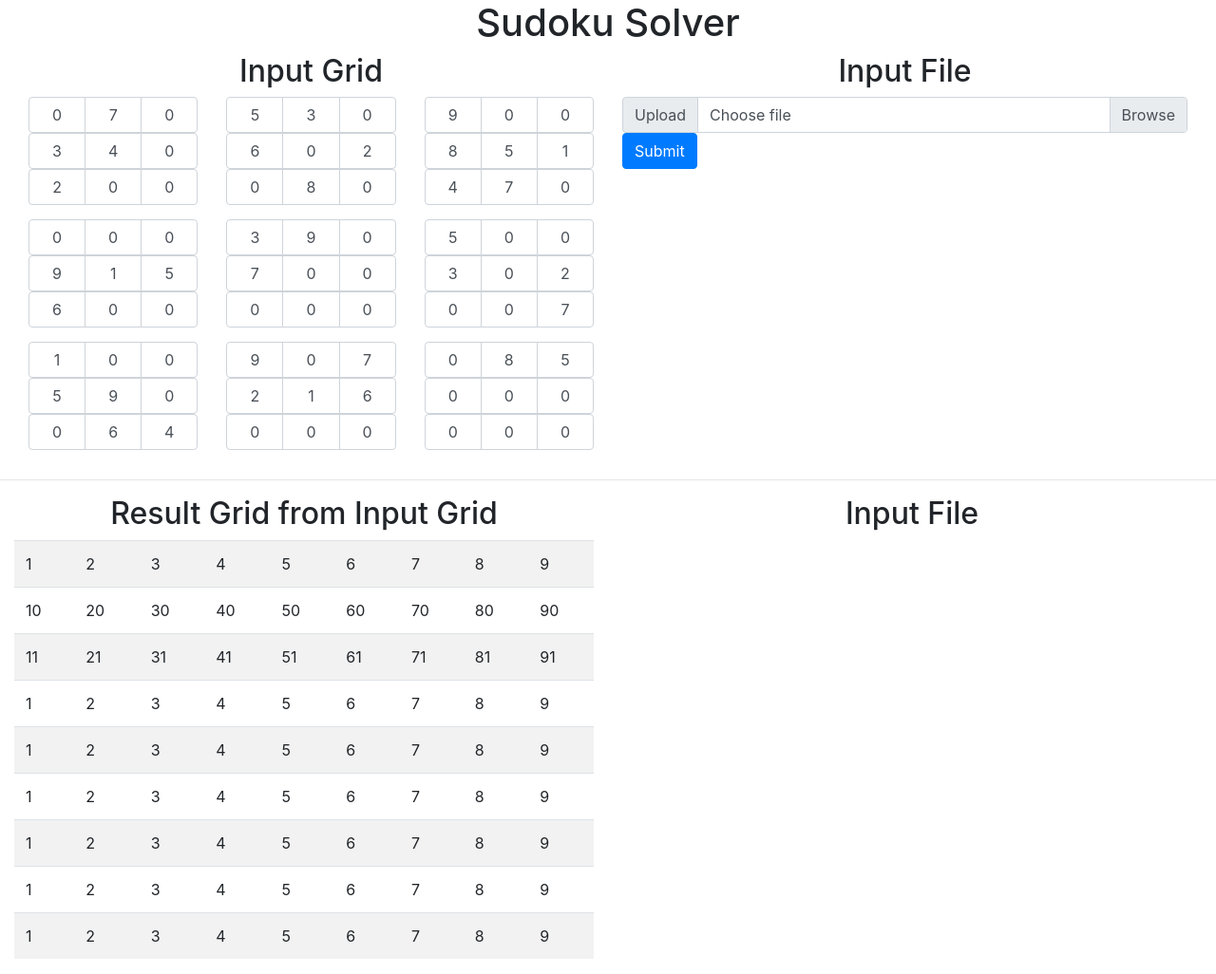
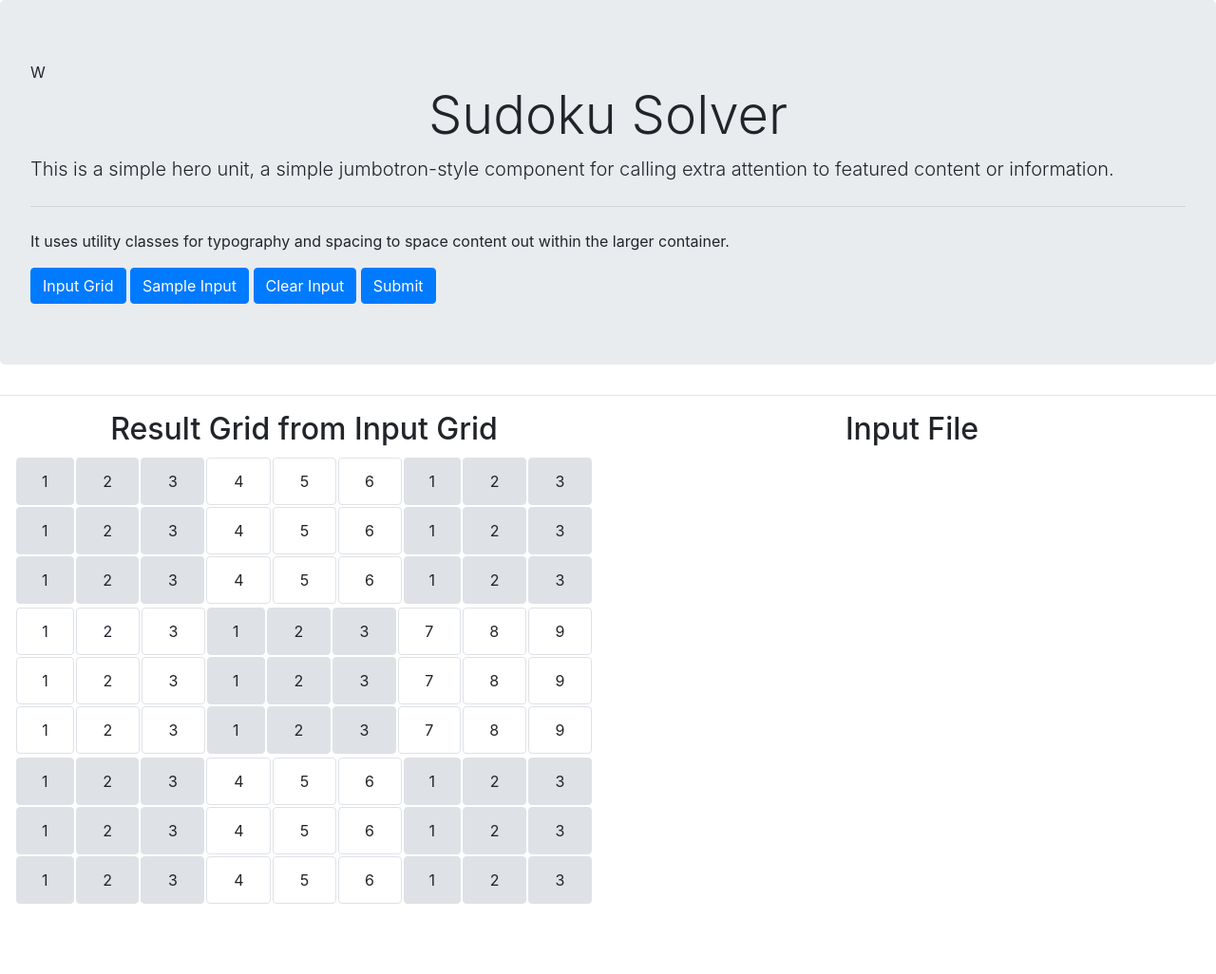
Before and after one commit to hieu-ng/sudoku-solver, a plain HTML site: page index.html in a window 1280 px wide. Shown: the whole page at 95% size. After the commit the page ends 954 px from the top, so only its background shows below. Drawn offline with nearby package versions, Linux system fonts and the light colour scheme.

Commit message:
fix solver & update UI

```diff
--- a/css/styles.css
+++ b/css/styles.css
@@ -5,3 +5,27 @@
 h1, h2, .form-control {
   text-align: center;
 }
+
+tr, td {
+/* background-color: red; */
+border-style: solid;
+text-align: center;
+border-radius: 0.25rem;
+border: 1px solid #dee2e6;
+border-collapse: separate;
+
+overflow: hidden;
+}
+
+#row-1, #row-2, #row-3 {
+  border-collapse: inherit;
+  margin-bottom: 0;
+}
+
+.gray {
+  background-color: #dee2e6;
+}
+
+.no-padding {
+  padding-right: 0;
+}
--- a/index.html
+++ b/index.html
@@ -16,30 +16,38 @@
 </head>
 
 <body>
+  <div class="jumbotron">W
+    <h1 class="display-4">Sudoku Solver</h1>
+    <p class="lead">This is a simple hero unit, a simple jumbotron-style component for calling extra attention to featured content or information.</p>
+    <hr class="my-4">
+    <p>It uses utility classes for typography and spacing to space content out within the larger container.</p>
 
-  <div class="container-fluid">
-    <h1>Sudoku Solver</h1>
-    <div class="container-fluid">
+      <button class="btn btn-primary" type="button" data-toggle="collapse" data-target="#collapseExample" aria-expanded="false" aria-controls="collapseExample">
+        Input Grid
+      </button>
+      <button type="button" class="btn btn-primary sample-data">Sample Input</button>
+      <button type="button" class="btn btn-primary clear-data">Clear Input</button>
+      <button type="submit" class="btn btn-primary get-result">Submit</button>
+      <div class="collapse" id="collapseExample">
         <div class="row">
           <div class="col-sm">
-          <h2>Input Grid</h2>
             <!-- row 1 -->
             <div class="row">
-            <div class="col-sm">
+              <div class="col no-padding">
                 <div class="input-group">
-                <input type="text" class="form-control" maxlength="1" value="0">
+                  <input pattern="[0-9]*" inputmode="numeric" size="1" min="1" max="9" autocomplete="off" class="form-control" maxlength="1" value="0">
                   <input type="text" class="form-control" maxlength="1" value="7">
                   <input type="text" class="form-control" maxlength="1" value="0">
                 </div>
               </div>
-            <div class="col-sm">
+              <div class="col no-padding">
                 <div class="input-group">
                   <input type="text" class="form-control" maxlength="1" value="5">
                   <input type="text" class="form-control" maxlength="1" value="3">
                   <input type="text" class="form-control" maxlength="1" value="0">
                 </div>
               </div>
-            <div class="col-sm">
+              <div class="col">
                 <div class="input-group">
                   <input type="text" class="form-control" maxlength="1" value="9">
                   <input type="text" class="form-control" maxlength="1" value="0">
@@ -49,21 +57,21 @@
             </div>
             <!-- row 2 -->
             <div class="row">
-            <div class="col-sm">
+              <div class="col no-padding">
                 <div class="input-group">
                   <input type="text" class="form-control" maxlength="1" value="3">
                   <input type="text" class="form-control" maxlength="1" value="4">
                   <input type="text" class="form-control" maxlength="1" value="0">
                 </div>
               </div>
-            <div class="col-sm">
+              <div class="col no-padding">
                 <div class="input-group">
                   <input type="text" class="form-control" maxlength="1" value="6">
                   <input type="text" class="form-control" maxlength="1" value="0">
                   <input type="text" class="form-control" maxlength="1" value="2">
                 </div>
               </div>
-            <div class="col-sm">
+              <div class="col">
                 <div class="input-group">
                   <input type="text" class="form-control" maxlength="1" value="8">
                   <input type="text" class="form-control" maxlength="1" value="5">
@@ -73,21 +81,21 @@
             </div>
             <!-- row 3 -->
             <div class="row bottom-3">
-            <div class="col-sm">
+              <div class="col no-padding">
                 <div class="input-group">
                   <input type="text" class="form-control" maxlength="1" value="2">
                   <input type="text" class="form-control" maxlength="1" value="0">
                   <input type="text" class="form-control" maxlength="1" value="0">
                 </div>
               </div>
-            <div class="col-sm">
+              <div class="col no-padding">
                 <div class="input-group">
                   <input type="text" class="form-control" maxlength="1" value="0">
                   <input type="text" class="form-control" maxlength="1" value="8">
                   <input type="text" class="form-control" maxlength="1" value="0">
                 </div>
               </div>
-            <div class="col-sm">
+              <div class="col">
                 <div class="input-group">
                   <input type="text" class="form-control" maxlength="1" value="4">
                   <input type="text" class="form-control" maxlength="1" value="7">
@@ -97,21 +105,21 @@
             </div>
             <!-- row 4 -->
             <div class="row">
-            <div class="col-sm">
+              <div class="col no-padding">
                 <div class="input-group">
                   <input type="text" class="form-control" maxlength="1" value="0">
                   <input type="text" class="form-control" maxlength="1" value="0">
                   <input type="text" class="form-control" maxlength="1" value="0">
                 </div>
               </div>
-            <div class="col-sm">
+              <div class="col no-padding">
                 <div class="input-group">
                   <input type="text" class="form-control" maxlength="1" value="3">
                   <input type="text" class="form-control" maxlength="1" value="9">
                   <input type="text" class="form-control" maxlength="1" value="0">
                 </div>
               </div>
-            <div class="col-sm">
+              <div class="col">
                 <div class="input-group">
                   <input type="text" class="form-control" maxlength="1" value="5">
                   <input type="text" class="form-control" maxlength="1" value="0">
@@ -121,21 +129,21 @@
             </div>
             <!-- row 5 -->
             <div class="row">
-            <div class="col-sm">
+              <div class="col no-padding">
                 <div class="input-group">
                   <input type="text" class="form-control" maxlength="1" value="9">
                   <input type="text" class="form-control" maxlength="1" value="1">
                   <input type="text" class="form-control" maxlength="1" value="5">
                 </div>
               </div>
-            <div class="col-sm">
+              <div class="col no-padding">
                 <div class="input-group">
                   <input type="text" class="form-control" maxlength="1" value="7">
                   <input type="text" class="form-control" maxlength="1" value="0">
                   <input type="text" class="form-control" maxlength="1" value="0">
                 </div>
               </div>
-            <div class="col-sm">
+              <div class="col">
                 <div class="input-group">
                   <input type="text" class="form-control" maxlength="1" value="3">
                   <input type="text" class="form-control" maxlength="1" value="0">
@@ -145,21 +153,21 @@
             </div>
             <!-- row 6 -->
             <div class="row bottom-3">
-            <div class="col-sm">
+              <div class="col no-padding">
                 <div class="input-group">
                   <input type="text" class="form-control" maxlength="1" value="6">
                   <input type="text" class="form-control" maxlength="1" value="0">
                   <input type="text" class="form-control" maxlength="1" value="0">
                 </div>
               </div>
-            <div class="col-sm">
+              <div class="col no-padding">
                 <div class="input-group">
                   <input type="text" class="form-control" maxlength="1" value="0">
                   <input type="text" class="form-control" maxlength="1" value="0">
                   <input type="text" class="form-control" maxlength="1" value="0">
                 </div>
               </div>
-            <div class="col-sm">
+              <div class="col">
                 <div class="input-group">
                   <input type="text" class="form-control" maxlength="1" value="0">
                   <input type="text" class="form-control" maxlength="1" value="0">
@@ -169,21 +177,21 @@
             </div>
             <!-- row 7 -->
             <div class="row">
-            <div class="col-sm">
+              <div class="col no-padding">
                 <div class="input-group">
                   <input type="text" class="form-control" maxlength="1" value="1">
                   <input type="text" class="form-control" maxlength="1" value="0">
                   <input type="text" class="form-control" maxlength="1" value="0">
                 </div>
               </div>
-            <div class="col-sm">
+              <div class="col no-padding">
                 <div class="input-group">
                   <input type="text" class="form-control" maxlength="1" value="9">
                   <input type="text" class="form-control" maxlength="1" value="0">
                   <input type="text" class="form-control" maxlength="1" value="7">
                 </div>
               </div>
-            <div class="col-sm">
+              <div class="col">
                 <div class="input-group">
                   <input type="text" class="form-control" maxlength="1" value="0">
                   <input type="text" class="form-control" maxlength="1" value="8">
@@ -193,21 +201,21 @@
             </div>
             <!-- row 8 -->
             <div class="row">
-            <div class="col-sm">
+              <div class="col no-padding">
                 <div class="input-group">
                   <input type="text" class="form-control" maxlength="1" value="5">
                   <input type="text" class="form-control" maxlength="1" value="9">
                   <input type="text" class="form-control" maxlength="1" value="0">
                 </div>
               </div>
-            <div class="col-sm">
+              <div class="col no-padding">
                 <div class="input-group">
                   <input type="text" class="form-control" maxlength="1" value="2">
                   <input type="text" class="form-control" maxlength="1" value="1">
                   <input type="text" class="form-control" maxlength="1" value="6">
                 </div>
               </div>
-            <div class="col-sm">
+              <div class="col">
                 <div class="input-group">
                   <input type="text" class="form-control" maxlength="1" value="0">
                   <input type="text" class="form-control" maxlength="1" value="0">
@@ -217,21 +225,21 @@
             </div>
             <!-- row 9 -->
             <div class="row bottom-3">
-            <div class="col-sm">
+              <div class="col no-padding">
                 <div class="input-group">
                   <input type="text" class="form-control" maxlength="1" value="0">
                   <input type="text" class="form-control" maxlength="1" value="6">
                   <input type="text" class="form-control" maxlength="1" value="4">
                 </div>
               </div>
-            <div class="col-sm">
+              <div class="col no-padding">
                 <div class="input-group">
                   <input type="text" class="form-control" maxlength="1" value="0">
                   <input type="text" class="form-control" maxlength="1" value="0">
                   <input type="text" class="form-control" maxlength="1" value="0">
                 </div>
               </div>
-            <div class="col-sm">
+              <div class="col">
                 <div class="input-group">
                   <input type="text" class="form-control" maxlength="1" value="0">
                   <input type="text" class="form-control" maxlength="1" value="0">
@@ -251,7 +259,6 @@
                 <label class="custom-file-label" for="inputGroupFile01">Choose file</label>
               </div>
             </div>
-          <button type="submit" class="btn btn-primary">Submit</button>
           </div>
         </div>
       </div>
@@ -262,48 +269,52 @@
       <div class="col-sm">
         <h2>Result Grid from Input Grid</h2>
         <!-- row 1 -->
-        <table class="table table-striped">
+        <table class="table" id="row-1">
+          <tbody>
+            <tr>
+              <td class='gray'>1</td>
+              <td class='gray'>2</td>
+              <td class='gray'>3</td>
+              <td>4</td>
+              <td>5</td>
+              <td>6</td>
+              <td class='gray'>1</td>
+              <td class='gray'>2</td>
+              <td class='gray'>3</td>
+            </tr>
+            <tr>
+              <td class='gray'>1</td>
+              <td class='gray'>2</td>
+              <td class='gray'>3</td>
+              <td>4</td>
+              <td>5</td>
+              <td>6</td>
+              <td class='gray'>1</td>
+              <td class='gray'>2</td>
+              <td class='gray'>3</td>
+            </tr>
+            <tr>
+              <td class='gray'>1</td>
+              <td class='gray'>2</td>
+              <td class='gray'>3</td>
+              <td>4</td>
+              <td>5</td>
+              <td>6</td>
+              <td class='gray'>1</td>
+              <td class='gray'>2</td>
+              <td class='gray'>3</td>
+            </tr>
+          </tbody>
+        </table>
+        <table class="table" id="row-2">
           <tbody>
             <tr>
               <td>1</td>
               <td>2</td>
               <td>3</td>
-              <td>4</td>
-              <td>5</td>
-              <td>6</td>
-              <td>7</td>
-              <td>8</td>
-              <td>9</td>
-            </tr>
-            <tr>
-              <td>10</td>
-              <td>20</td>
-              <td>30</td>
-              <td>40</td>
-              <td>50</td>
-              <td>60</td>
-              <td>70</td>
-              <td>80</td>
-              <td>90</td>
-            </tr>
-            <tr>
-              <td>11</td>
-              <td>21</td>
-              <td>31</td>
-              <td>41</td>
-              <td>51</td>
-              <td>61</td>
-              <td>71</td>
-              <td>81</td>
-              <td>91</td>
-            </tr>
-            <tr>
-              <td>1</td>
-              <td>2</td>
-              <td>3</td>
-              <td>4</td>
-              <td>5</td>
-              <td>6</td>
+              <td class='gray'>1</td>
+              <td class='gray'>2</td>
+              <td class='gray'>3</td>
               <td>7</td>
               <td>8</td>
               <td>9</td>
@@ -312,9 +323,9 @@
               <td>1</td>
               <td>2</td>
               <td>3</td>
-              <td>4</td>
-              <td>5</td>
-              <td>6</td>
+              <td class='gray'>1</td>
+              <td class='gray'>2</td>
+              <td class='gray'>3</td>
               <td>7</td>
               <td>8</td>
               <td>9</td>
@@ -323,45 +334,49 @@
               <td>1</td>
               <td>2</td>
               <td>3</td>
-              <td>4</td>
-              <td>5</td>
-              <td>6</td>
+              <td class='gray'>1</td>
+              <td class='gray'>2</td>
+              <td class='gray'>3</td>
               <td>7</td>
               <td>8</td>
               <td>9</td>
             </tr>
+          </tbody>
+        </table>
+        <table class="table" id="row-3">
+          <tbody>
             <tr>
-              <td>1</td>
-              <td>2</td>
-              <td>3</td>
+              <td class='gray'>1</td>
+              <td class='gray'>2</td>
+              <td class='gray'>3</td>
               <td>4</td>
               <td>5</td>
               <td>6</td>
-              <td>7</td>
-              <td>8</td>
-              <td>9</td>
+              <td class='gray'>1</td>
+              <td class='gray'>2</td>
+              <td class='gray'>3</td>
             </tr>
             <tr>
-              <td>1</td>
-              <td>2</td>
-              <td>3</td>
+              <td class='gray'>1</td>
+              <td class='gray'>2</td>
+              <td class='gray'>3</td>
               <td>4</td>
               <td>5</td>
               <td>6</td>
-              <td>7</td>
-              <td>8</td>
-              <td>9</td>
+              <td class='gray'>1</td>
+              <td class='gray'>2</td>
+              <td class='gray'>3</td>
             </tr>
             <tr>
-              <td>1</td>
-              <td>2</td>
-              <td>3</td>
+              <td class='gray'>1</td>
+              <td class='gray'>2</td>
+              <td class='gray'>3</td>
               <td>4</td>
               <td>5</td>
               <td>6</td>
-              <td>7</td>
-              <td>8</td>
-              <td>9</td>
+              <td class='gray'>1</td>
+              <td class='gray'>2</td>
+              <td class='gray'>3</td>
             </tr>
           </tbody>
         </table>
@@ -372,6 +387,9 @@
     </div>
   </div>
   </div>
+
+
+
 </body>
 
 </html>
--- a/js/index.js
+++ b/js/index.js
@@ -1,7 +1,24 @@
 $(document).ready(() => {
-  $(".btn").click(() => {
-    inputLen = $('.form-control').length;
-    let count_input = count_output = j = 0;
+  $(".sample-data").click(() => {
+    let count_input = 0;
+    let j = 0;
+    $('.form-control').each((i, obj) => {
+      if (i > 0 && i % 9 == 0) {
+        count_input = count_input + 1;
+        j = 0;
+      }
+      // console.log(i, $(obj).val(), test[count_input][j]);
+      $(obj).val(`${test[count_input][j]}`);
+      j = j + 1
+    });
+  });
+  $(".clear-data").click(() => {
+    $('.form-control').each((i, obj) => {
+      $(obj).val('0');
+    });
+  });
+  $(".get-result").click(() => {
+    let count_input = 0;
     //  Push input grid to array
     $('.form-control').each((i, obj) => {
 
@@ -11,44 +28,92 @@ $(document).ready(() => {
       }
       arr[count_input].push($(obj).val());
     });
-
-    // solver(arr);
+    // console.log(arr);
+    solver(arr);
+    console.log(arr);
+    var count_output = 0;
+    var j = 0;
     // Display result grid
     $('.table').find('td').each(function(i, obj) {
       if (j > 0 && j % 9 == 0) {
         count_output = count_output + 1;
         j = 0;
       }
-      $(obj).text(arr[count_output][j]);
-      j = j + 1
+      $(obj).text(arr[count_output][j]); // console.log(arr[0][j], $(obj).text());
+
+      j = j + 1;
     });
-    console.log(arr);
-    // console.log(valid(arr, 1, [0,0]));
+
   });
 });
 var arr = [
   []
 ];
 
+
+var test = [
+  [7, 8, 0, 4, 0, 0, 1, 2, 0],
+  [6, 0, 0, 0, 7, 5, 0, 0, 9],
+  [0, 0, 0, 6, 0, 1, 0, 7, 8],
+  [0, 0, 7, 0, 4, 0, 2, 6, 0],
+  [0, 0, 1, 0, 5, 0, 9, 3, 0],
+  [9, 0, 4, 0, 6, 0, 0, 0, 5],
+  [0, 7, 0, 3, 0, 0, 0, 1, 2],
+  [1, 2, 0, 0, 0, 7, 4, 0, 0],
+  [0, 4, 9, 2, 0, 6, 0, 0, 7]
+];
+
+function valid(grid, num, pos) {
+  // check row
+  for (i = 0; i < grid[0].length; i++) {
+    if (grid[pos[0]][i] == num && pos[1] != i) {
+      return false;
+    }
+  }
+  // check col
+  for (j = 0; j < grid.length; j++) {
+    if (grid[j][pos[1]] == num && pos[0] != j) {
+      return false;
+    }
+  }
+
+  // Check box
+  // get top left position cell in current 3x3 box
+  var box_x = Math.floor(pos[1] / 3) * 3;
+  var box_y = Math.floor(pos[0] / 3) * 3;
+
+  for (i = box_y; i < box_y + 2; i++) {
+    for (j = box_x; j < box_x + 2; j++) {
+      if (grid[i][j] == num && JSON.stringify([i, j]) != JSON.stringify(pos)) {
+        return false;
+      }
+    }
+  }
+  return true;
+}
+
 function solver(grid) {
-  find = findEmpty(grid);
-  if (find) {
-    [row, col] = find;
+  var find = findEmpty(grid);
+  if (!find) {
+    return true;
   } else {
-    return True;
+    var row = find[0];
+    var col = find[1];
   }
-  for (i = 1; i < 10; j++) {
+  var i = 1
+  while (i < 10) {
     if (valid(grid, i, [row, col])) {
       grid[row][col] = i;
+      if (solver(grid)) {
+        return true;
+      } else {
+        grid[row][col] = 0;
+      }
+    }
+    i++;
+  }
 
-      if (solver(grid)) {
-        return True;
-      }
-
-      grid[row][col] = 0;
-    }
-  }
-  return False;
+  return false;
 }
 
 function findEmpty(grid) {
@@ -59,34 +124,5 @@ function findEmpty(grid) {
       }
     }
   }
+  return false;
 }
-
-function valid(grid, num, pos) {
-  // check row
-  for (i = 0; i < 9; i++) {
-    if (grid[pos[0]][i] === num && pos[1] !== i) {
-      return False;
-    }
-  }
-
-  // check col
-  for (j = 0; j < 9; j++) {
-    if (grid[j][pos[1]] === num && pos[0] !== j) {
-      return False;
-    }
-  }
-
-  // Check box
-  // get top left position cell in current 3x3 box
-  box_x = Math.floor(pos[1]/3) * 3;
-  box_y = Math.floor(pos[0]/3) * 3;
-
-  for (i = box_y; i < box_y + 3; i++) {
-    for (j = box_x; j < box_x + 3; j++) {
-      if (grid[i][j] === num && JSON.stringify([i, j]) !== JSON.stringify(pos)) {
-        return False;
-      }
-    }
-  }
-  return True;
-}
```
Lines whose indentation alone changed are shown as unchanged.
